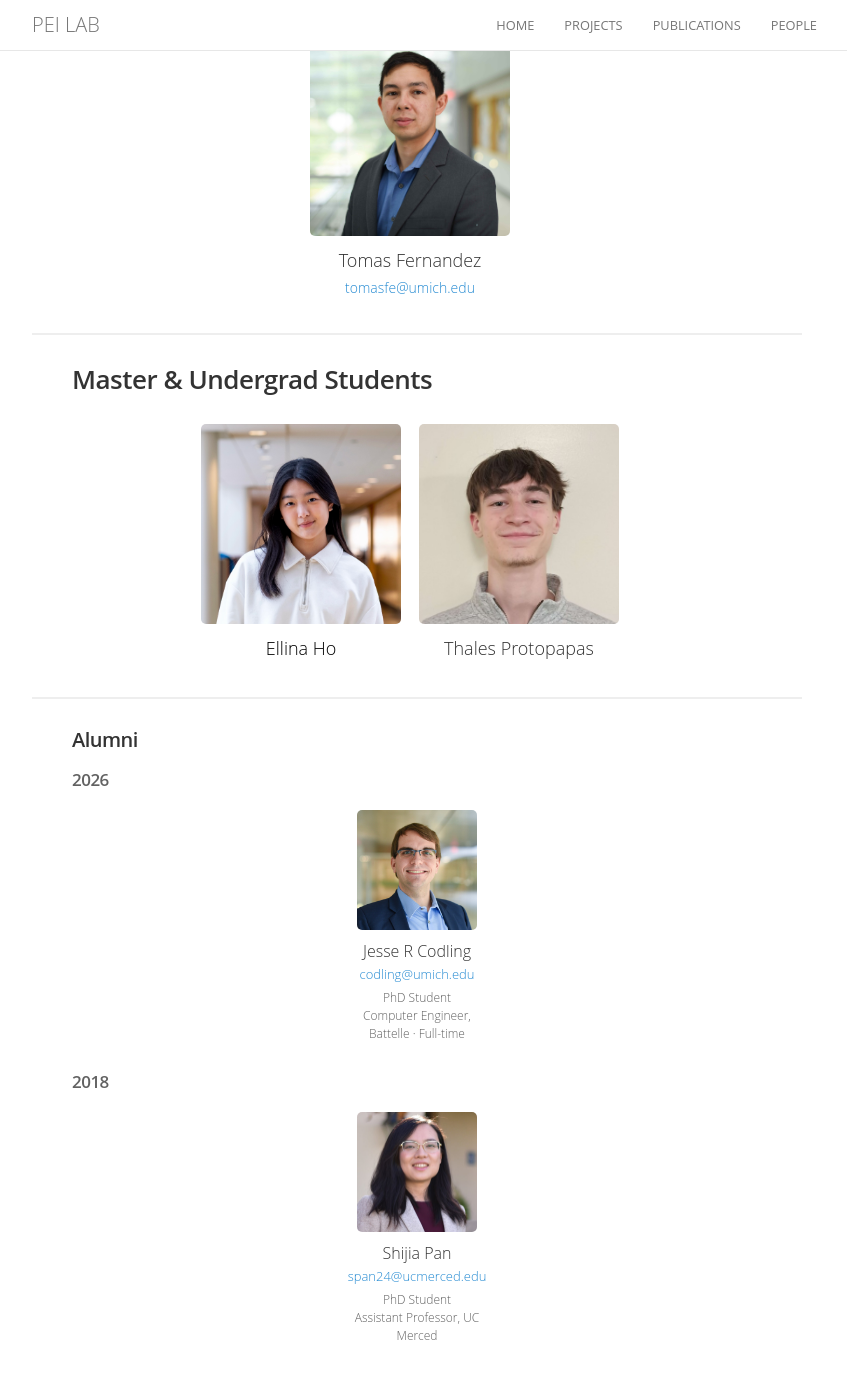
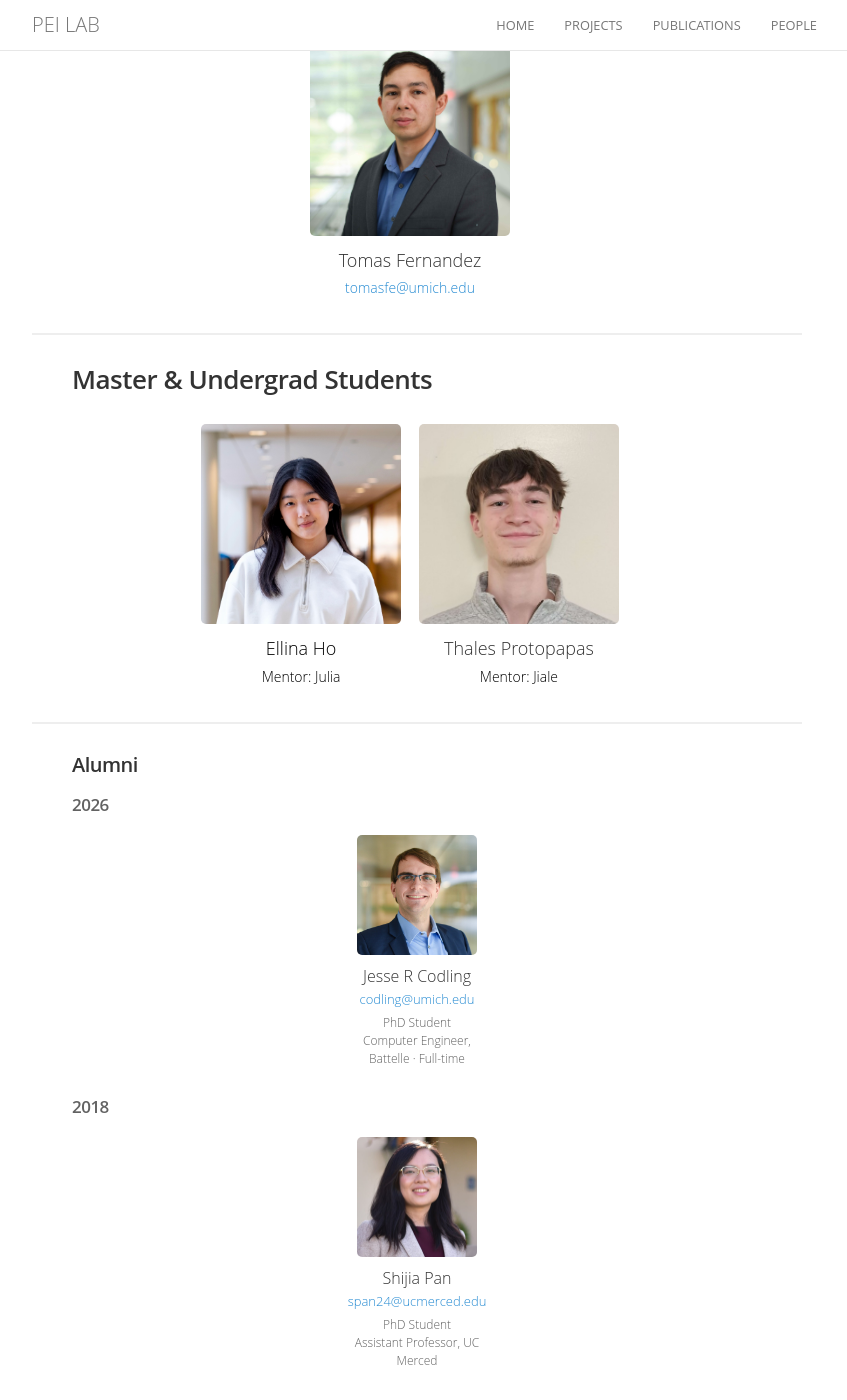
Before and after one commit to NohPei/peilab-website, a Jekyll site: the page built from people.md, in a window 1280 px wide and 1400 px high, scrolled down 798 px. Shown: the whole window, without its empty margins (223-1070 px from the left). Built offline with Jekyll 4.4.1, drawn with Linux system fonts in a browser that asks for light colours; comment, search, counter and statistics services are not loaded; before the commit the page ends 2173 px from its top, so only the background shows below that.

Commit message:
Show mentors for master and undergraduate students

```diff
--- a/_guides/show-me-website-map.html
+++ b/_guides/show-me-website-map.html
@@ -85,7 +85,7 @@ Write the announcement here.
 const tasks={
   "person": {
     "path": "_people/firstname_lastname.md\nimages/people/firstname-lastname.jpg",
-    "text": "Copy templates/person.md or edit an existing profile. Set avatar to the photo filename and optionally add email: name@umich.edu. The email appears as a clickable second line below the name in the People listing and profile. Omit email or use null to hide it. Set profile_link: false (without quotes) to make the name and portrait non-clickable until the bio is ready; omit it or use true to restore links. Email links and the individual profile URL remain available. Write the bio below the front matter; the layout renders the photo automatically.",
+    "text": "Copy templates/person.md or edit an existing profile. Set avatar to the photo filename and optionally add email: name@umich.edu. The email appears as a clickable line below the name in the People listing and profile. For master and undergraduate students (position: others), add mentor: Julia to show Mentor: Julia directly below the name, before any email, in the People listing. Omit mentor or use null to hide it. Omit email or use null to hide it. Set profile_link: false (without quotes) to make the name and portrait non-clickable until the bio is ready; omit it or use true to restore links. Email links and the individual profile URL remain available. Write the bio below the front matter; the layout renders the photo automatically.",
     "tip": "Use gradstudent for PhD students. For Alumni, copy templates/alumni.md or set position: alumni, previous_role, and graduation_year (for example, 2026) in an existing profile. The page automatically groups alumni by graduation year, newest first, with names alphabetized within each year. Smaller cards keep the photo, name, and email layout. joined, left, and destination are optional for alumni. See CONTRIBUTING.md."
   },
   "slide": {
--- a/_includes/person-card.html
+++ b/_includes/person-card.html
@@ -12,6 +12,9 @@
     {% else %}
     <a class="name" href="{{ site.baseurl }}{{ include.person.url }}">{{ include.person.name }}</a>
     {% endif %}
+    {% if include.person.position == 'others' and include.person.mentor and include.person.mentor != empty %}
+    <span class="person-mentor">Mentor: {{ include.person.mentor | escape }}</span>
+    {% endif %}
     {% if include.person.email and include.person.email != empty %}
     <span class="person-email"><a href="mailto:{{ include.person.email | escape }}">{{ include.person.email | escape }}</a></span>
     {% endif %}
--- a/_people/thales_protopapas.md
+++ b/_people/thales_protopapas.md
@@ -1,6 +1,7 @@
 ---
 name: Thales Protopapas
 position: others
+mentor: Jiale
 avatar: thales-protopapas.jpg
 joined: 2026
 ---
--- a/_sass/_people.scss
+++ b/_sass/_people.scss
@@ -15,7 +15,8 @@
   vertical-align: top;
 }
 
-.person-email {
+.person-email,
+.person-mentor {
   display: block;
   margin-top: 0.2rem;
   font-size: 14px;
```
Also changed, not shown: CONTRIBUTING.md (+5 -1 lines), _people/ellina_ho.md (+1 -0 lines), templates/person.md (+1 -0 lines), README.md.
